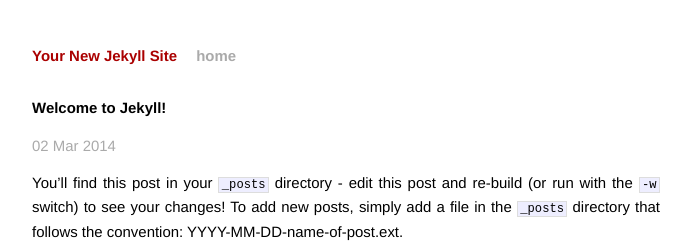
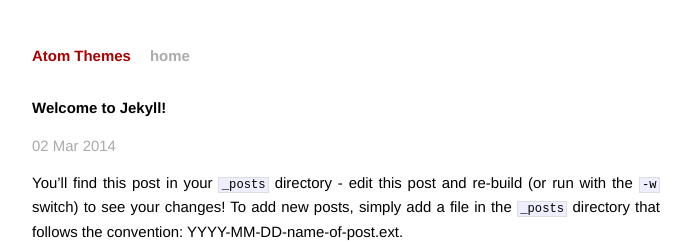
Before and after one commit to atom-themes/atom-themes.github.io, a Jekyll site: the page built from _posts/2014-03-02-welcome-to-jekyll.markdown, in a window 1280 px wide. Shown: the top 243 px of the page, without its empty margins (294-985 px from the left). Built offline with Jekyll 4.4.1, drawn with Linux system fonts in a browser that asks for light colours; Markdown is read by kramdown in place of the engine named in the settings.

Commit message:
Change the blog's title

```diff
--- a/_config.yml
+++ b/_config.yml
@@ -1,3 +1,3 @@
-name: Your New Jekyll Site
+name: Atom Themes
 markdown: redcarpet
 pygments: true
```
